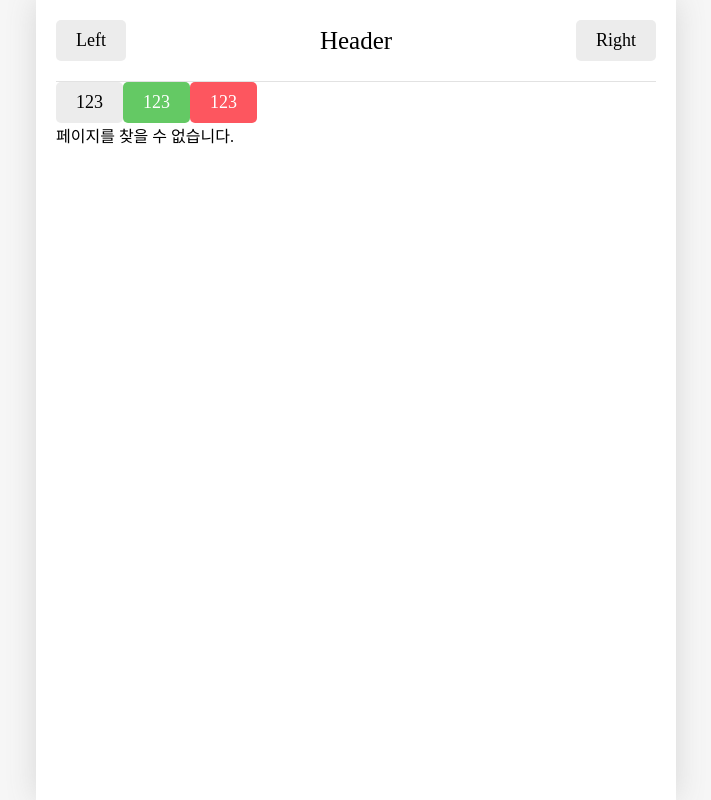
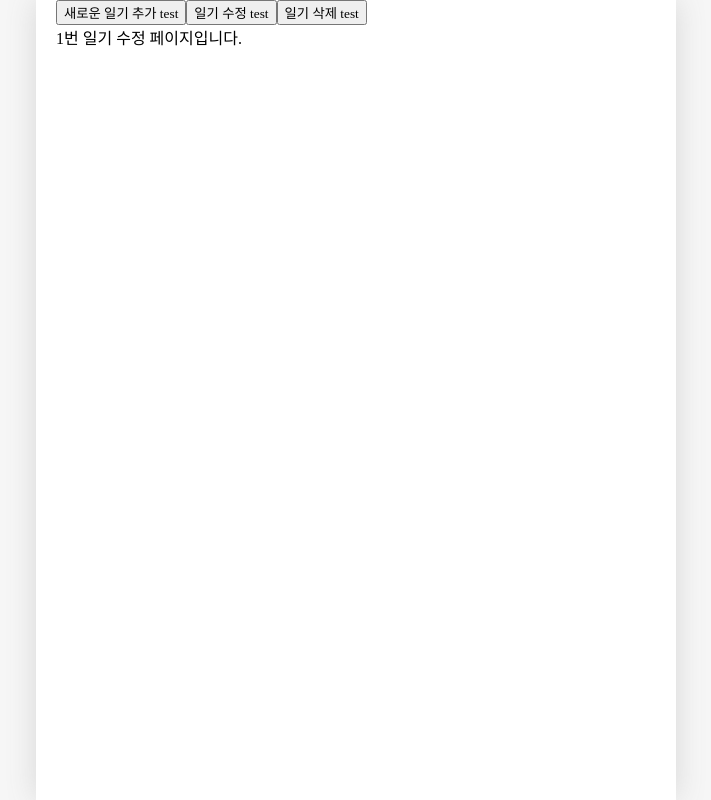
Before and after one commit to sshee0123/React-project-diary, a React (Vite) app: page /edit/1 in a window 1280 px wide. Shown: the whole page, without its empty margins (284-995 px from the left). Built offline with nearby package versions, Linux system fonts and the light colour scheme; a web font is replaced by a local one.

Commit message:
Edit 페이지 추가, 일기 관리 기능 (추가,수정,삭제) Context 활용해 추가

```diff
--- a/src/App.jsx
+++ b/src/App.jsx
@@ -1,57 +1,132 @@
 import "./App.css";
-import { Routes, Route, Link, useNavigate } from "react-router-dom";
+import { useReducer, useRef, createContext } from "react";
+import { Routes, Route } from "react-router-dom";
 import Home from "./pages/Home";
 import New from "./pages/New";
 import Diary from "./pages/Diary";
+import Edit from "./pages/Edit";
 import Notfound from "./pages/Notfound";
-import Button from "./components/Button";
-import Header from "./components/Header";
 
 import { getEmotionImage } from "./util/get-emotion-image";
+
+const mockData = [
+  {
+    id: 1,
+    createdData: new Date().getTime(),
+    emotionId: 1,
+    content: "1번 일기 내용",
+  },
+  {
+    id: 2,
+    createdData: new Date().getTime(),
+    emotionId: 2,
+    content: "2번 일기 내용",
+  },
+];
+
+function reducer(state, action) {
+  switch (action.type) {
+    case "CREATE":
+      return [action.data, ...state];
+    case "UPDATE":
+      return state.map((item) =>
+        String(item.id) === String(action.data.id) ? action.data : item
+      );
+    case "DELETE":
+      return state.filter((item) => String(item.id) !== String(action.id));
+    default:
+      return state;
+  }
+}
 
 // 1. "/" : 모든 일기를 조회하는 HOME 페이지
 // 2. "/new" :  새로운 일기를 작성하는 NEW 페이지
 // 3. "/diary" : 일기를 상세히 조회하는 Diary 페이지
-// 4. "*" :  whildcard(*) : 잘못된 페이지 조회시
-// Routes 컴포넌트 자식은 <Route>만 가능
+// 4. "./edit" : 일기를 수정하는 Edit 페이지
+// 5. "*" :  whildcard(*) : 잘못된 페이지 조회시
+
+// Context 활용
+const DiaryStateContext = createContext();
+const DiaryDispatchContext = createContext();
+
 function App() {
-  // useNavigate
-  // -> 페이지를 실제로 이동시키는 Navigate 함수 반환
-  const nav = useNavigate();
+  const [data, dispatch] = useReducer(reducer, mockData);
+  const idRef = useRef(3);
+
+  // 새로운 일기 추가
+  const onCreate = (createdData, emotionId, content) => {
+    dispatch({
+      type: "CREATE",
+      data: {
+        id: idRef.current++,
+        createdData,
+        emotionId,
+        content,
+      },
+    });
+  };
+
+  // 기존 일기 수정
+  const onUpdate = (id, createdData, emotionId, content) => {
+    dispatch({
+      type: "UPDATE",
+      data: {
+        id,
+        createdData,
+        emotionId,
+        content,
+      },
+    });
+  };
+
+  // 기존 일기 삭제
+  const onDelete = (id) => {
+    dispatch({
+      type: "DELETE",
+      id,
+    });
+  };
 
   return (
     <>
-      <Header
-        title={"Header"}
-        leftChild={<Button text={"Left"} />}
-        rightChild={<Button text={"Right"} />}
-      />
-      <Button
-        text={"123"}
+      <button
         onClick={() => {
-          console.log("123클릭");
+          onCreate(new Date().getTime(), 1, "TEST");
         }}
-      />
-      <Button
-        text={"123"}
-        type={"POSITIVE"}
+      >
+        새로운 일기 추가 test
+      </button>
+      <button
         onClick={() => {
-          console.log("123클릭");
+          onUpdate(1, new Date().getTime(), 3, "수정된 일기입니다.");
         }}
-      />
-      <Button
-        text={"123"}
-        type={"NEGATIVE"}
+      >
+        일기 수정 test
+      </button>
+      <button
         onClick={() => {
-          console.log("123클릭");
+          onDelete(1);
         }}
-      />
+      >
+        일기 삭제 test
+      </button>
+      <DiaryStateContext.Provider value={data}>
+        <DiaryDispatchContext.Provider
+          value={{
+            onCreate,
+            onUpdate,
+            onDelete,
+          }}
+        >
           <Routes>
             <Route path="/" element={<Home></Home>}></Route>
             <Route path="/new" element={<New></New>}></Route>
             <Route path="/diary/:id" element={<Diary></Diary>}></Route>
+            <Route path="/edit/:id" element={<Edit></Edit>}></Route>
             <Route path="*" element={<Notfound></Notfound>}></Route>
           </Routes>
+        </DiaryDispatchContext.Provider>
+      </DiaryStateContext.Provider>
     </>
   );
 }
--- /dev/null
+++ b/src/pages/Edit.jsx
@@ -0,0 +1,8 @@
+import { useParams } from "react-router-dom";
+
+const Edit = () => {
+  const params = useParams();
+  return <div>{params.id}번 일기 수정 페이지입니다.</div>;
+};
+
+export default Edit;
```
Lines whose indentation alone changed are shown as unchanged.
